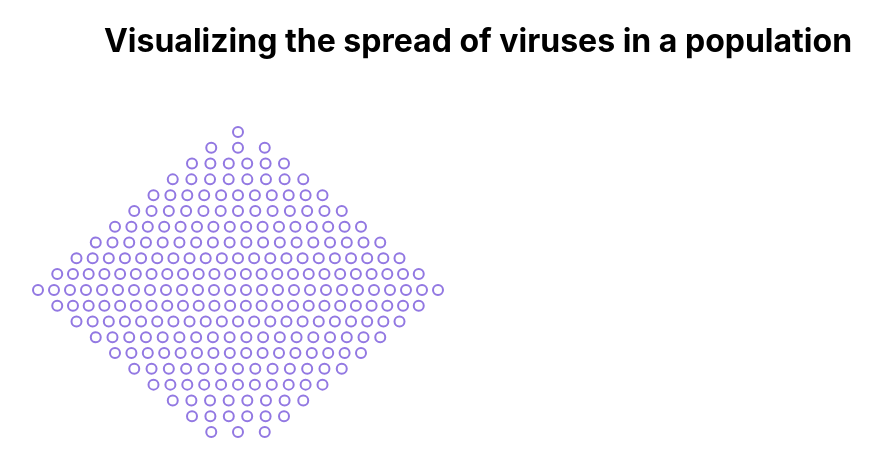
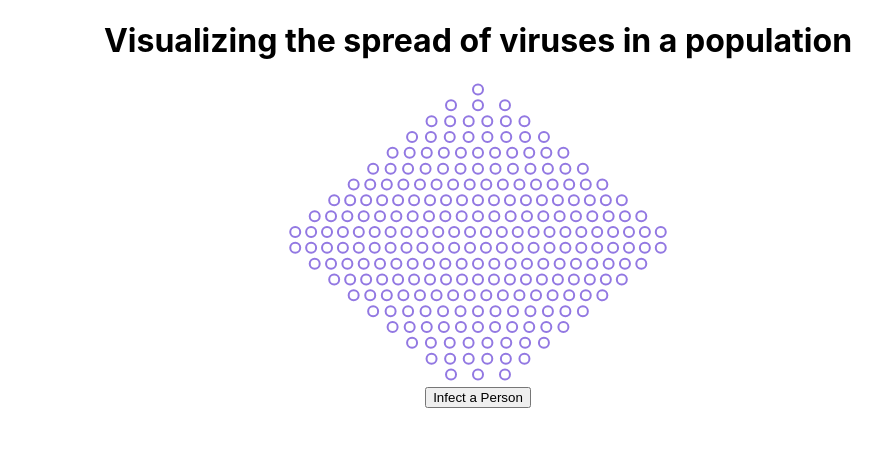
Before and after one commit to Swizec/corona-simulation, a React (Create React App) app: page / in a window 1280 px wide. Shown: the top 476 px of the page, without its empty margins (162-1044 px from the left). Built offline with nearby package versions, Linux system fonts and the light colour scheme.

Commit message:
Button to infect random person

```diff
--- a/src/App.js
+++ b/src/App.js
@@ -1,93 +1,13 @@
 import React from "react";
 import "./App.css";
-import * as d3 from "d3";
 
-const Person = ({ x, y, infected, dead, recovered }) => {
-    // I really should've used styled components :P
-    let strokeColor = "rgb(146, 120, 226)";
-    let fillColor = "white";
-
-    if (infected) {
-        strokeColor = "rgb(246, 102, 64)";
-        fillColor = "rgb(246, 102, 64)";
-    } else if (dead) {
-        strokeColor = "rgba(0, 0, 0, .5)";
-    } else if (recovered) {
-        strokeColor = "rgb(146, 119, 227)";
-    }
-
-    return (
-        <circle
-            cx={x}
-            cy={y}
-            r="5"
-            style={{ fill: fillColor, stroke: strokeColor, strokeWidth: 2 }}
-        ></circle>
-    );
-};
-
-// generates a population oriented around (cx, cy)
-// fits into width and height
-function createRow({ cx, cy, width }) {
-    // fit as many as possible into a row
-    const N = Math.floor(width / 15);
-
-    // point scale positions a row for us
-    const xScale = d3
-        .scalePoint()
-        .domain(d3.range(0, N))
-        .range([cx - width / 2, cx + width / 2]);
-
-    const row = d3.range(0, N).map(i => ({
-        x: xScale(i),
-        y: cy
-    }));
-
-    return row;
-}
-
-function createPopulation({ cx, cy, width, height }) {
-    const Nrows = Math.floor(height / 15);
-
-    const yScale = d3
-        .scalePoint()
-        .domain(d3.range(0, Nrows))
-        .range([cy - height / 2, cy + height / 2]);
-
-    // figure out how to make this create a circle
-    const widthScale = d3
-        .scaleLinear()
-        .domain([0, Nrows / 2, Nrows])
-        .range([15, width, 15]);
-
-    const rows = d3
-        .range(0, Nrows)
-        .map(i => createRow({ cx, cy: yScale(i), width: widthScale(i) }));
-
-    return rows.reduce((population, row) => [...population, ...row]);
-}
+import { Population } from "./Population";
 
 function App() {
-    const population = createPopulation({
-        cx: 400,
-        cy: 200,
-        width: 400,
-        height: 300
-    });
-
     return (
         <div className="App">
             <h1>Visualizing the spread of viruses in a population</h1>
-            <svg
-                style={{
-                    width: "100vw",
-                    height: "100vh"
-                }}
-            >
-                {population.map(p => (
-                    <Person x={p.x} y={p.y} />
-                ))}
-            </svg>
+            <Population cx={400} cy={200} width={400} height={300} />
         </div>
     );
 }
--- /dev/null
+++ b/src/Population.js
@@ -0,0 +1,120 @@
+import React, { useState } from "react";
+import * as d3 from "d3";
+
+const Person = ({ x, y, infected, dead, recovered }) => {
+    // I really should've used styled components :P
+    let strokeColor = "rgb(146, 120, 226)";
+    let fillColor = "white";
+
+    if (infected) {
+        strokeColor = "rgb(246, 102, 64)";
+        fillColor = "rgb(246, 102, 64)";
+    } else if (dead) {
+        strokeColor = "rgba(0, 0, 0, .5)";
+    } else if (recovered) {
+        strokeColor = "rgb(146, 119, 227)";
+    }
+
+    return (
+        <circle
+            cx={x}
+            cy={y}
+            r="5"
+            style={{ fill: fillColor, stroke: strokeColor, strokeWidth: 2 }}
+        ></circle>
+    );
+};
+
+// generates a population oriented around (cx, cy)
+// fits into width and height
+function createRow({ cx, cy, width }) {
+    // fit as many as possible into a row
+    const N = Math.floor(width / 15);
+
+    // point scale positions a row for us
+    const xScale = d3
+        .scalePoint()
+        .domain(d3.range(0, N))
+        .range([cx - width / 2, cx + width / 2]);
+
+    const row = d3.range(0, N).map(i => ({
+        x: xScale(i),
+        y: cy
+    }));
+
+    return row;
+}
+
+function createPopulation({ cx, cy, width, height }) {
+    const Nrows = Math.ceil(height / 15);
+
+    const yScale = d3
+        .scalePoint()
+        .domain(d3.range(0, Nrows))
+        .range([cy - height / 2, cy + height / 2]);
+
+    // figure out how to make this create a circle
+    const widthScale = d3
+        .scaleLinear()
+        .domain([0, Nrows / 2, Nrows])
+        .range([15, width, 15]);
+
+    const rows = d3
+        .range(0, Nrows)
+        .map(i => createRow({ cx, cy: yScale(i), width: widthScale(i) }));
+
+    return rows.reduce((population, row) => [...population, ...row]);
+}
+
+function usePopulation({ cx, cy, width, height }) {
+    const [population, setPopulation] = useState(
+        createPopulation({
+            cx: width / 2,
+            cy: height / 2,
+            width: width - 15,
+            height: height - 15
+        })
+    );
+
+    function startSimulation() {
+        // avoid changing values directly
+        const nextPopulation = [...population];
+
+        // infect a random person
+        const person =
+            nextPopulation[Math.floor(Math.random() * nextPopulation.length)];
+
+        person.infected = true;
+
+        setPopulation(nextPopulation);
+    }
+
+    return { population, startSimulation };
+}
+
+export const Population = ({ cx, cy, width, height }) => {
+    const { population, startSimulation } = usePopulation({
+        cx,
+        cy,
+        width,
+        height
+    });
+
+    return (
+        <>
+            <svg
+                style={{
+                    width,
+                    height
+                }}
+            >
+                {population.map(p => (
+                    <Person {...p} />
+                ))}
+            </svg>
+            <div>
+                <button onClick={startSimulation}>Infect a Person</button>
+            </div>
+        </>
+    );
+};
```
